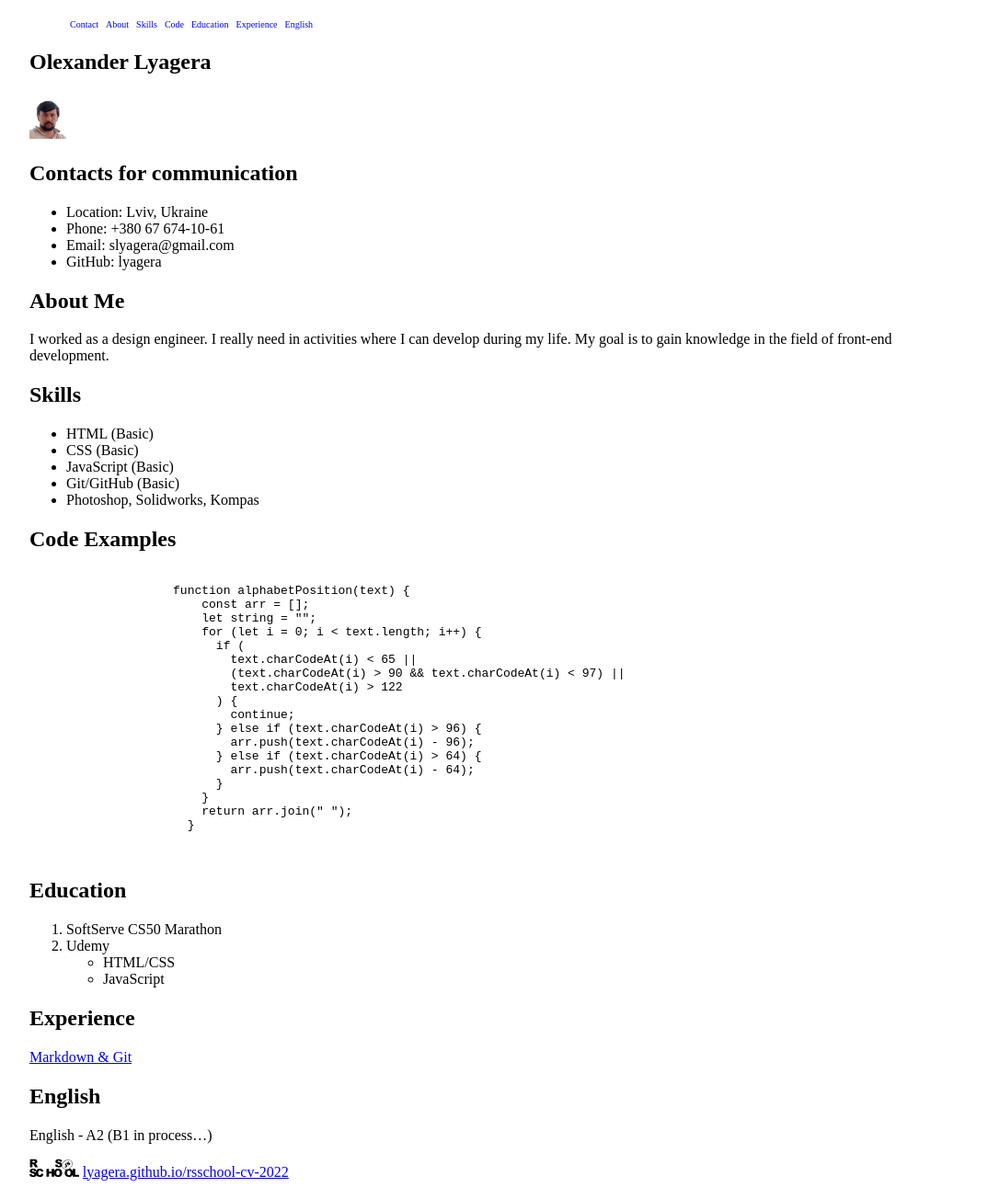
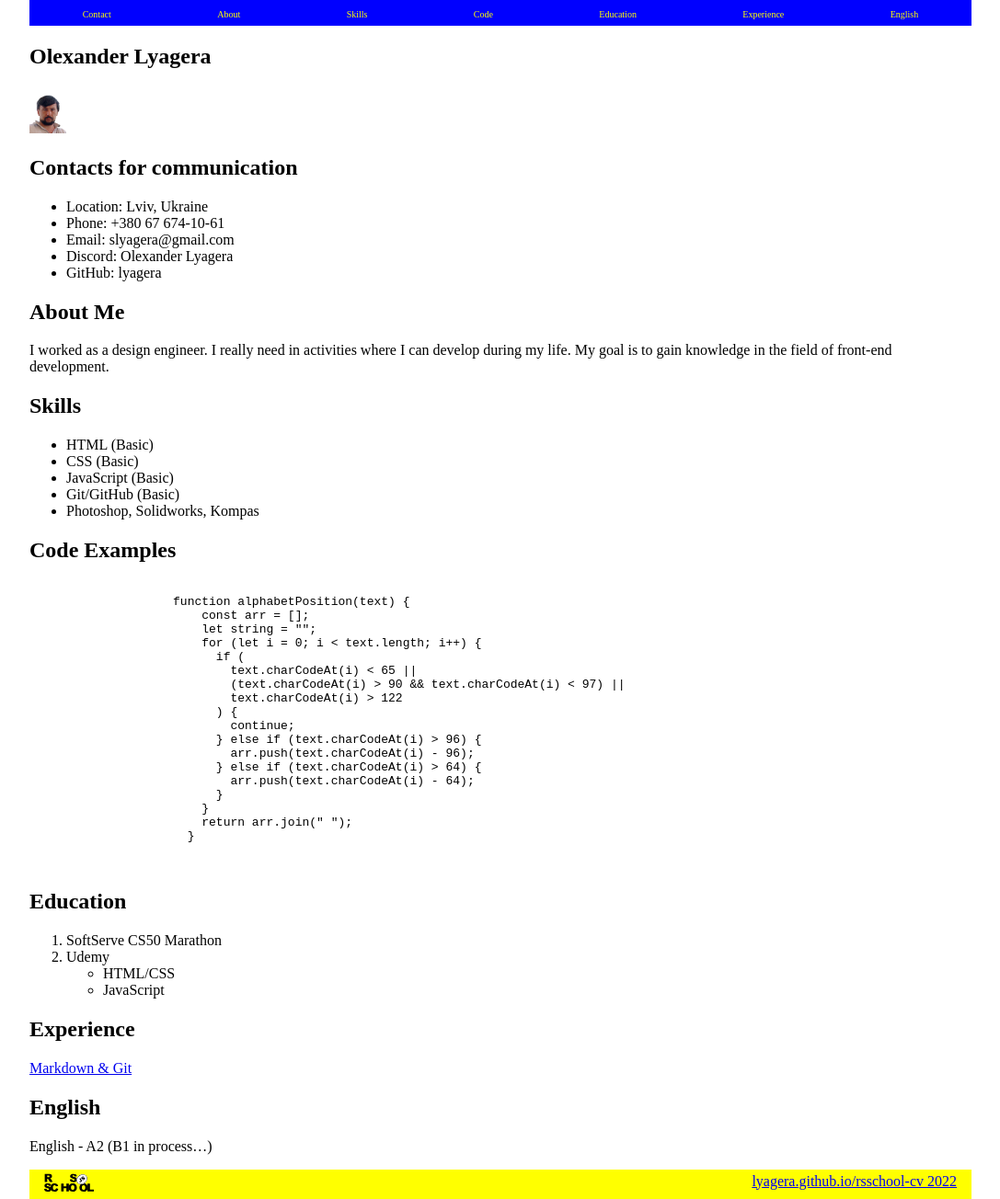
Before and after one commit to lyagera/rsschool-cv, a plain HTML site: page index.html in a window 1280 px wide. Shown: the whole page at 92% size, without its empty margins (96-1183 px from the left). Drawn offline with Linux system fonts and the light colour scheme.

Commit message:
refactor: change css

```diff
--- a/index.html
+++ b/index.html
@@ -48,6 +48,7 @@
                 <li>Location: Lviv, Ukraine</li>
                 <li>Phone: +380 67 674-10-61</li>
                 <li>Email: slyagera@gmail.com</li>
+                <li>Discord: Olexander Lyagera</li>
                 <li>GitHub: lyagera</li>
             </ul>
         </section>
@@ -112,9 +113,8 @@
         </section>
     </main>
     <footer class="footer" id="footer">
-
         <a href="https://rs.school/js/"><img src="asset/img/rs_school_js.svg" alt="Logo RS-School" height="20"></a>
-        <a href="https://lyagera.github.io/rsschool-cv">lyagera.github.io/rsschool-cv-2022</a>
+        <a href="https://lyagera.github.io/rsschool-cv">lyagera.github.io/rsschool-cv 2022</a>
     </footer>
 </body>
 
--- a/style.css
+++ b/style.css
@@ -5,9 +5,27 @@ body {
 .nav {
   display: flex;
   list-style-type: none;
+  padding: 0;
+  margin: 0;
+}
+.nav li {
+  margin: 1px auto;
 }
 .nav a {
   text-decoration: none;
-  padding: 0 4px;
+
   font-size: 10px;
+  color: yellow;
 }
+.header {
+  background-color: blue;
+  padding: 4px 0;
+  /*margin: 0 auto;*/
+}
+.footer {
+  background-color: yellow;
+  color: blue;
+  padding: 4px 16px;
+  display: flex;
+  justify-content: space-between;
+}
```
